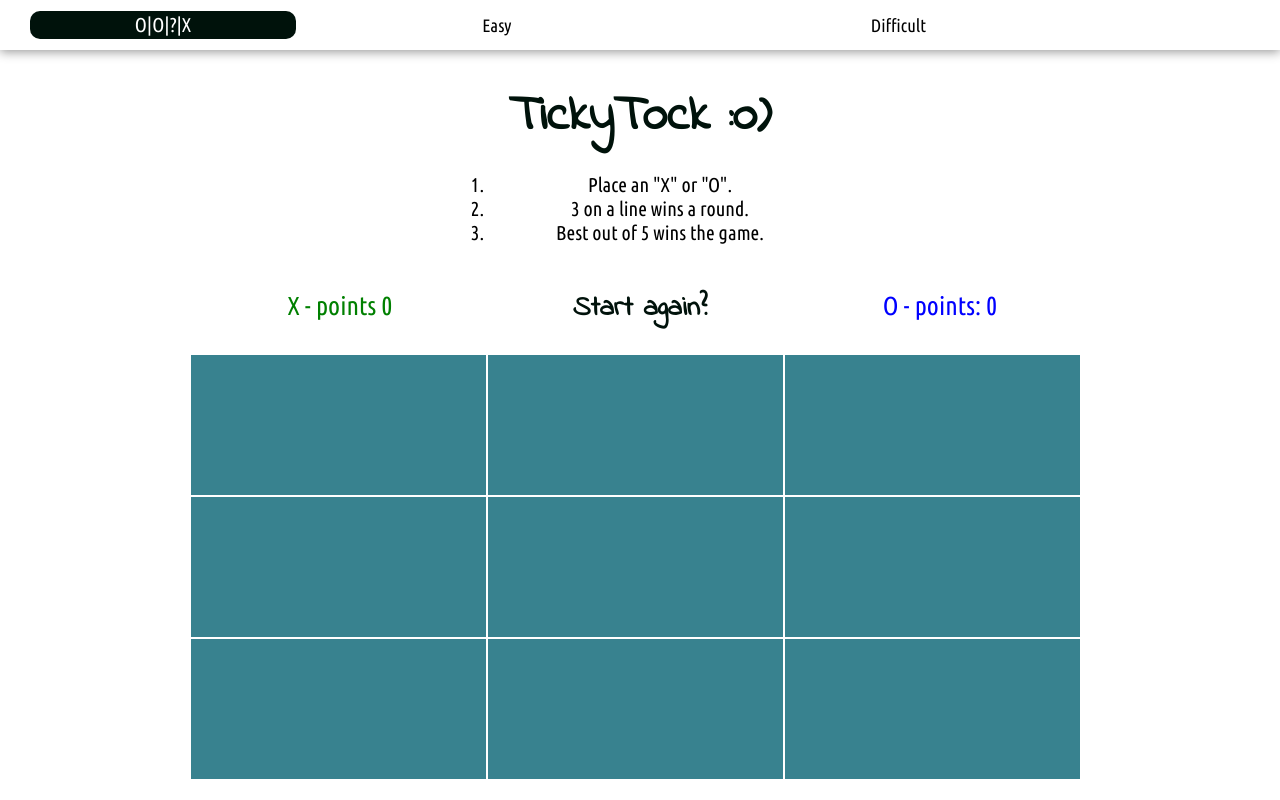
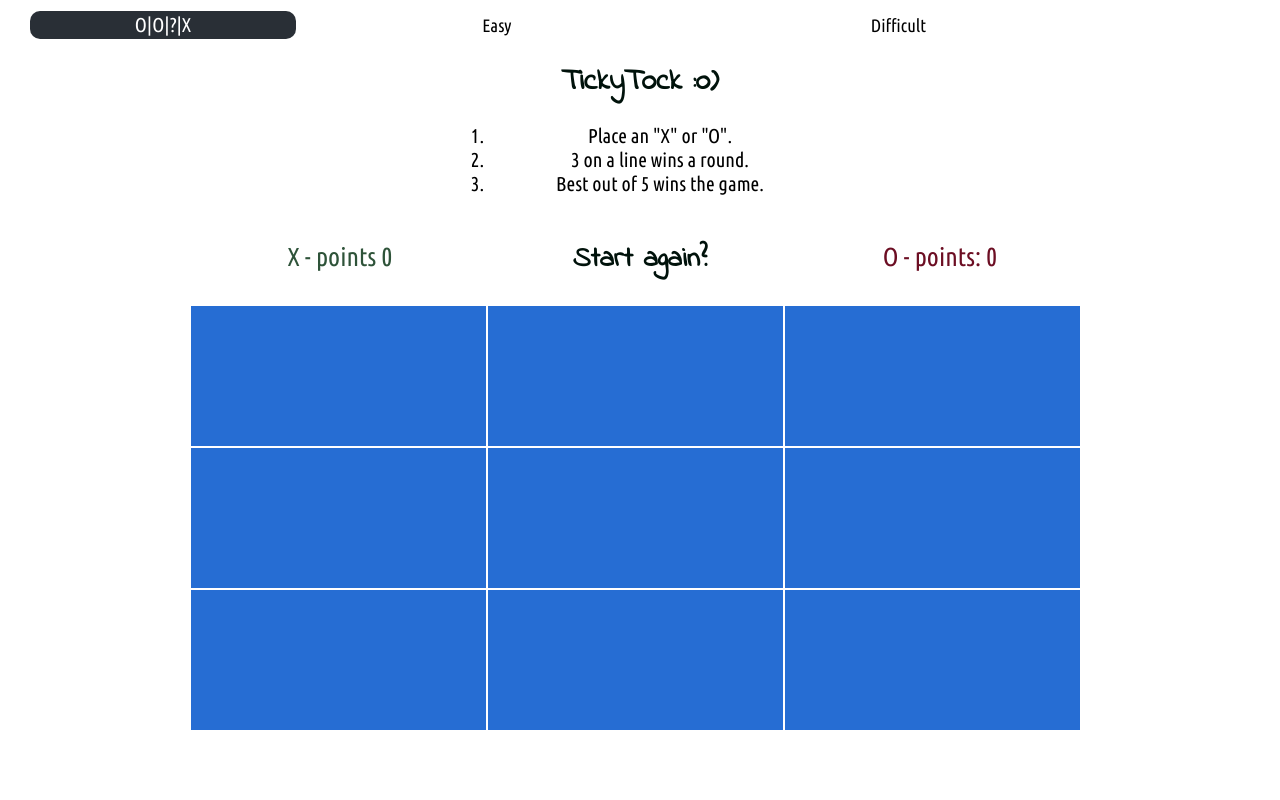
Before and after one commit to Lukdani/TickyTock, a React (Create React App) app in the folder 3stribe/: page / in a window 1280 px wide. Built offline with nearby package versions, Linux system fonts and the light colour scheme.

Commit message:
edit css styling and remove some ghost code

```diff
--- a/3stribe/src/App.css
+++ b/3stribe/src/App.css
@@ -3,8 +3,9 @@
   font-family: 'ubuntu condensed';
   margin: 0;
   padding: 0;
+  background-color: #ffffff
 }
 
 .content {
-  margin-top: 80px;
+  margin-top: 60px;
 }
--- a/3stribe/src/components/NavBar/NavBar.css
+++ b/3stribe/src/components/NavBar/NavBar.css
@@ -10,7 +10,9 @@
     background-color: rgba(255, 255, 255, 0.97);
     top: 0px;
     z-index: 1;
-    box-shadow: 0px 2px 10px #999;
+    -webkit-box-shadow: 0px 10px 109px -48px rgba(225,232,227,0.59);
+    -moz-box-shadow: 0px 10px 109px -48px rgba(225,232,227,0.59);
+    box-shadow: 0px 10px 109px -48px rgba(225,232,227,0.59);
 }
 
 .brand {
@@ -19,7 +21,7 @@
     flex: 1;
     font-family: 'ubuntu Condensed';
     color: #fff;
-    background-color: #00120B;
+    background-color: #292F36;
     padding: 2px 10px;
     border-radius: 10px;
     margin-left: 30px;
--- a/3stribe/src/components/TickTock3/TickTock3.css
+++ b/3stribe/src/components/TickTock3/TickTock3.css
@@ -1,11 +1,11 @@
   #gameHeading {
     margin: 0;
     padding: 0;
-    font-size: 50px;
+    font-size: 30px;
   }
 
   .gameHeader {
-    margin-top: 20px;
+    margin-top: 10px;
     width: 30%;
     margin-right: auto;
     margin-left: auto;
@@ -49,7 +49,8 @@
     display:grid;
     height: 140px;
     border: 1px solid #fff;
-    background-color: #38828F;
+    /*background-color: #38828F;*/
+    background-color: #266DD3;
     align-items: center;
     font-size: 110px;
     padding:0;
@@ -59,7 +60,8 @@
   }
 
   .field:hover {
-    background-color: #442E39;
+    /*background-color: #442E39;*/
+    background-color: #292F36;
     cursor:pointer;
     color: #fff;
   }
@@ -89,11 +91,11 @@
   #playerOneScore {
     flex: 1;
     font-size: 26px;
-    color:green;
+    color:#2E5339;
   }
 
   #playerTwoScore {
     flex: 1;
     font-size: 26px;
-    color:blue;
+    color:#6C0E23;
   }
--- a/3stribe/src/components/TickTock4/TickTock4.css
+++ b/3stribe/src/components/TickTock4/TickTock4.css
@@ -5,7 +5,7 @@
   }
 
   .gameHeader {
-    margin-top: 20px;
+    margin-top: 10px;
     width: 30%;
     margin-right: auto;
     margin-left: auto;
@@ -43,23 +43,25 @@
     width: 900px;
     margin: 2px auto;
     align-items: center;
+    justify-content: space-evenly;
   }
 
-  .field {
+  .field4 {
     display:grid;
-    height: 140px;
+    height: 100px;
     border: 1px solid #fff;
-    background-color: #38828F;
-    align-items: center;
-    font-size: 110px;
+    background-color: #266DD3;
+    font-size: 80px;
     padding:0;
     margin:0;
     color: #ffffff;
-    font-family: 'indie flower'
+    font-family: 'indie flower';
+    text-align: center;
+
   }
 
-  .field:hover {
-    background-color: #442E39;
+  .field4:hover {
+    background-color: #292F36;
     cursor:pointer;
     color: #fff;
   }
--- a/3stribe/src/components/TickTock4/TickTock4.js
+++ b/3stribe/src/components/TickTock4/TickTock4.js
@@ -49,7 +49,7 @@ class TickTock4 extends Component {
   createArray = (array) => {
     const rowOfFields = array.map(field => {
       return(
-      <div key={field.id} id={field.id} className="field" onMouseEnter={this.handleEnter} onMouseLeave={this.handleLeave} onClick={this.handleClick}>{field.imgSrc}</div>
+      <div key={field.id} id={field.id} className="field4" onMouseEnter={this.handleEnter} onMouseLeave={this.handleLeave} onClick={this.handleClick}>{field.imgSrc}</div>
       )
   })
   return rowOfFields
@@ -251,129 +251,6 @@ gameOver = (event) => {
               this.updateScore()
 
             }
-
-  /*
-
-  if (this.state.fields[0].isClicked && this.state.fields[1].isClicked && this.state.fields[2].isClicked &&
-    this.state.fields[3].isClicked && this.state.fields[4].isClicked && this.state.fields[5].isClicked &&
-    this.state.fields[6].isClicked && this.state.fields[7].isClicked && this.state.fields[8].isClicked)
-    {
-      this.setState({gameOver: true})
-    }
-
-      else if (this.state.fields[0].fieldSign === "X" && this.state.fields[1].fieldSign === "X" && this.state.fields[2].fieldSign === "X")
-    {
-      this.setState({gameOver: true});
-      let currentScore = this.state.players[0]
-      currentScore.score++
-      this.setState({currentScore})
-    } else if (this.state.fields[0].fieldSign === "O" && this.state.fields[1].fieldSign === "O" && this.state.fields[2].fieldSign === "O") {
-      this.setState({gameOver: true});
-      let currentScore = this.state.players[1]
-      currentScore.score++
-      this.setState({currentScore})}
-
-
-      else if (this.state.fields[3].fieldSign === "X" && this.state.fields[4].fieldSign === "X" && this.state.fields[5].fieldSign === "X")
-    {
-      this.setState({gameOver: true})
-      let currentScore = this.state.players[0]
-      currentScore.score++
-      this.setState({currentScore})
-
-    } else if (this.state.fields[3].fieldSign === "O" && this.state.fields[4].fieldSign === "O" && this.state.fields[5].fieldSign === "O") {
-      this.setState({gameOver: true});
-      let currentScore = this.state.players[1]
-      currentScore.score++
-      this.setState({currentScore})
-   }
-
-
-      else if (this.state.fields[6].fieldSign === "X" && this.state.fields[7].fieldSign === "X" && this.state.fields[8].fieldSign === "X")
-    {
-      this.setState({gameOver: true});
-      let currentScore = this.state.players[0]
-      currentScore.score++
-      this.setState({currentScore})
-    } else if (this.state.fields[6].fieldSign === "O" && this.state.fields[7].fieldSign === "O" && this.state.fields[8].fieldSign === "O") {
-      this.setState({gameOver: true});
-      let currentScore = this.state.players[1]
-      currentScore.score++
-      this.setState({currentScore})
-    }
-
-      else if (this.state.fields[0].fieldSign === "X" && this.state.fields[4].fieldSign === "X" && this.state.fields[8].fieldSign === "X")
-    {
-      this.setState({gameOver: true});
-      let currentScore = this.state.players[0]
-      currentScore.score++
-      this.setState({currentScore})
-    } else if (this.state.fields[0].fieldSign === "O" && this.state.fields[4].fieldSign === "O" && this.state.fields[8].fieldSign === "O") {
-      this.setState({gameOver: true})
-      let currentScore = this.state.players[1]
-      currentScore.score++
-      this.setState({currentScore})
-    }
-
-      else if (this.state.fields[6].fieldSign === "O" && this.state.fields[7].fieldSign === "O" && this.state.fields[8].fieldSign === "O") {
-      this.setState({gameOver: true});
-      let currentScore = this.state.players[1]
-      currentScore.score++
-      this.setState({currentScore})
-    } else if (this.state.fields[2].fieldSign === "X" && this.state.fields[4].fieldSign === "X" && this.state.fields[6].fieldSign === "X")
-    {
-      this.setState({gameOver: true});
-      let currentScore = this.state.players[0]
-      currentScore.score++
-      this.setState({currentScore})
-    }
-
-
-      else if (this.state.fields[2].fieldSign === "O" && this.state.fields[4].fieldSign === "O" && this.state.fields[6].fieldSign === "O") {
-      this.setState({gameOver: true})
-      let currentScore = this.state.players[1]
-      currentScore.score++
-      this.setState({currentScore})
-    } else if (this.state.fields[0].fieldSign === "X" && this.state.fields[3].fieldSign === "X" && this.state.fields[6].fieldSign === "X")
-    {
-      this.setState({gameOver: true});
-      let currentScore = this.state.players[0]
-      currentScore.score++
-      this.setState({currentScore})
-    } else if (this.state.fields[0].fieldSign === "O" && this.state.fields[3].fieldSign === "O" && this.state.fields[6].fieldSign === "O") {
-      this.setState({gameOver: true})
-      let currentScore = this.state.players[1]
-      currentScore.score++
-      this.setState({currentScore})}
-
-
-      else if (this.state.fields[1].fieldSign === "X" && this.state.fields[4].fieldSign === "X" && this.state.fields[7].fieldSign === "X")
-    {
-      this.setState({gameOver: true});
-      let currentScore = this.state.players[0]
-      currentScore.score++
-      this.setState({currentScore})
-    } else if (this.state.fields[1].fieldSign === "O" && this.state.fields[4].fieldSign === "O" && this.state.fields[7].fieldSign === "O") {
-      this.setState({gameOver: true})
-      let currentScore = this.state.players[1]
-      currentScore.score++
-      this.setState({currentScore})
-    }
-
-
-      else if (this.state.fields[2].fieldSign === "X" && this.state.fields[5].fieldSign === "X" && this.state.fields[8].fieldSign === "X")
-    {
-      this.setState({gameOver: true});
-      let currentScore = this.state.players[0]
-      currentScore.score++
-      this.setState({currentScore})
-    } else if (this.state.fields[2].fieldSign === "O" && this.state.fields[5].fieldSign === "O" && this.state.fields[8].fieldSign === "O") {
-      this.setState({gameOver: true})
-      let currentScore = this.state.players[1]
-      currentScore.score++
-      this.setState({currentScore})
-    }*/
-  //}
     }
 
 startAgain = () => {
```
